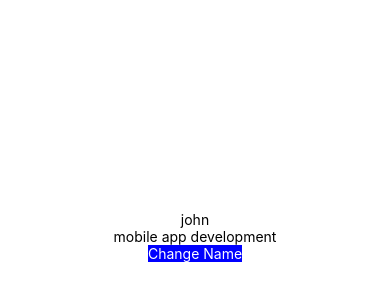
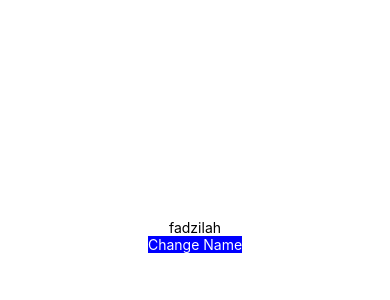
Before and after one commit to fadzilahariffin/TutorialClass, a React Native app: screen / in a window 390 px wide. Shown: the part 186-486 px from the top of the page. Built offline with nearby package versions, Linux system fonts and the light colour scheme.

Commit message:
useState

```diff
--- a/src/App.js
+++ b/src/App.js
@@ -1,4 +1,4 @@
-import React, { Component } from "react";
+import React, { useState } from "react";
 import {
   View,
   Text,
@@ -8,41 +8,26 @@ import {
 } from "react-native";
 
 
-class App extends Component {
-  constructor(){
-    super()
-    this.state ={
-      name: 'john',
-      class:'mobile app development',
+ function App() {
+
+    const [name, setName] = useState(['fadzilah']);
+
+    function changeName(){
+      if(name == 'fadzilah')
+      setName('ahmad')
+      else
+      setName('fadzilah')
     }
-  }
 
-  changeName(){
-    if(this.state.name == 'john')
-    {
-      this.setState({
-        name:'johny'
-      })
-    }
-    else{
-      this.setState({
-        name:'john'
-      })
-    }
-  }
-
-  render() {
     return (
       <SafeAreaView style={styles.container}>
-          <Text>{this.state.name}</Text>
-          <Text>{this.state.class}</Text>
-          <TouchableOpacity style={{backgroundColor:'blue'}} onPress={()=>this.changeName()}>
-            <Text style={{color:'white'}}>Change Name</Text>
-          </TouchableOpacity>
+        <Text> {name} </Text>
+        <TouchableOpacity style={{backgroundColor:'blue'}} onPress={()=>changeName()}>
+          <Text style={{color:'white'}}>Change Name</Text>
+        </TouchableOpacity>
       </SafeAreaView>
     );
   }
-}
 export default App;
 
 const styles = StyleSheet.create({
```
